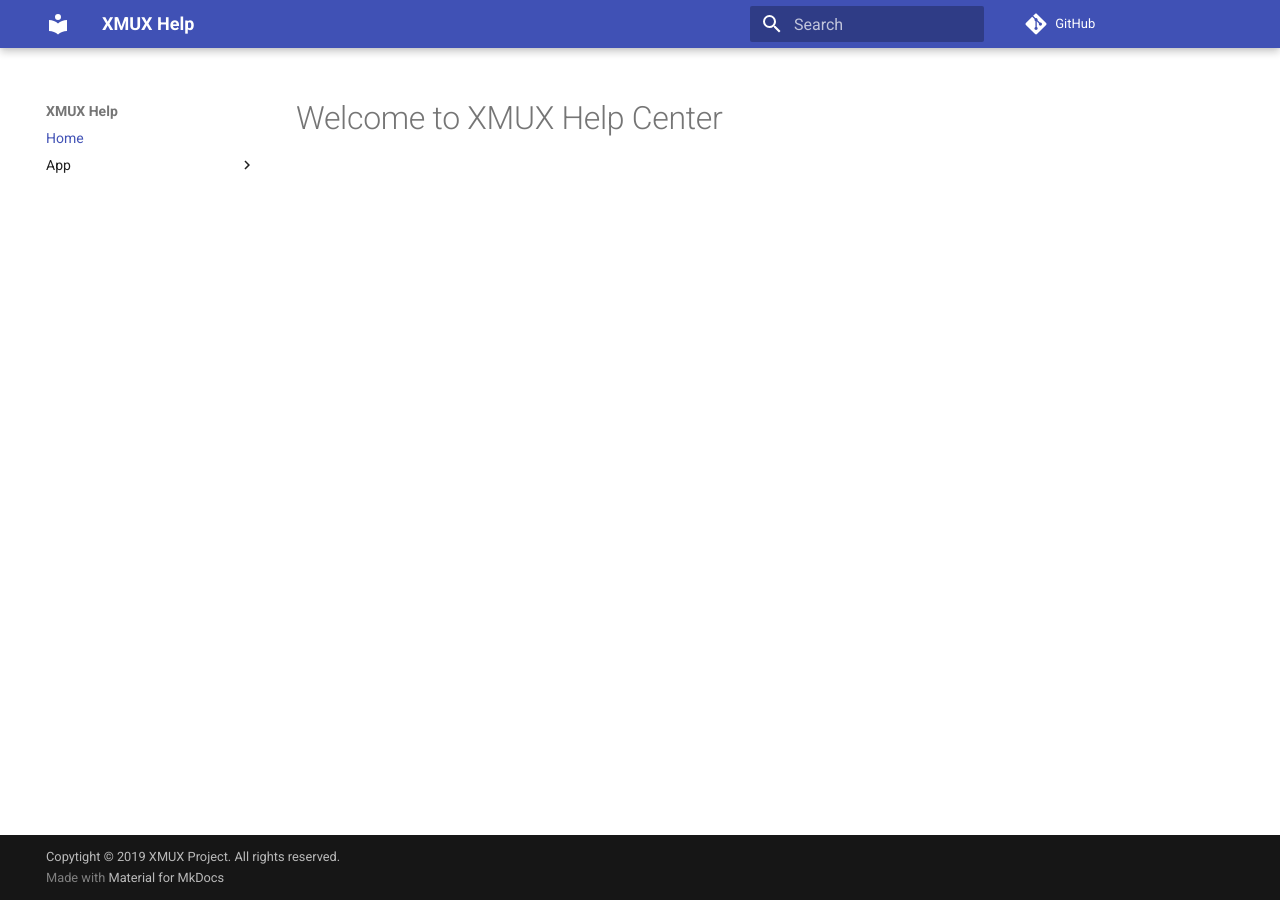
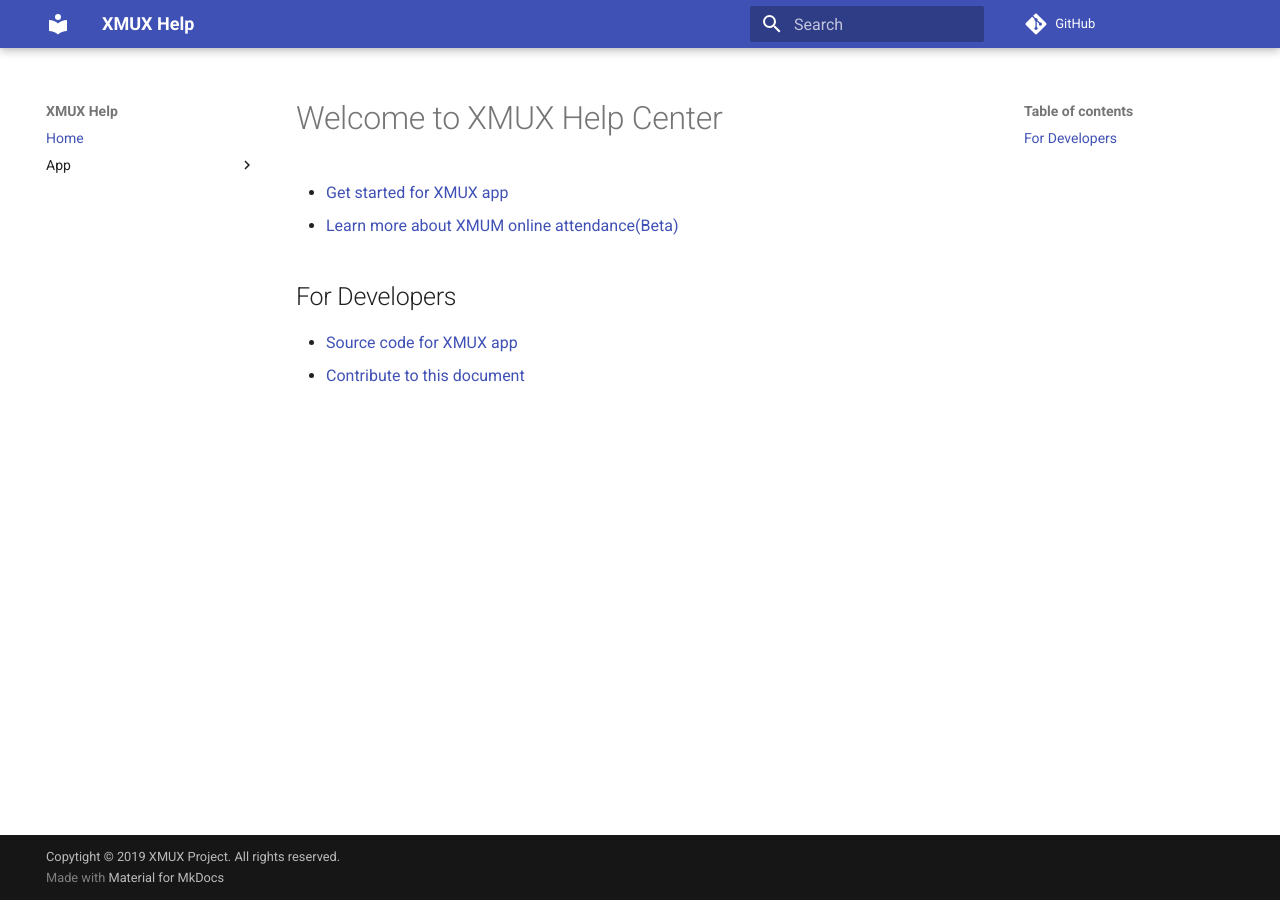
Before and after one commit to XMUMY/docs, an MkDocs documentation site: the page built from docs/index.md, in a window 1280 px wide. Built offline with MkDocs 1.6.1 and Material for MkDocs 9.7.7, drawn with Linux system fonts in a browser that asks for light colours; comment, search, counter and statistics services are not loaded.

```diff
--- a/docs/index.md
+++ b/docs/index.md
@@ -1 +1,9 @@
 # Welcome to XMUX Help Center
+
+- [Get started for XMUX app](/app/get-started)
+- [Learn more about XMUM online attendance(Beta)](/app/online-attendance)
+
+## For Developers
+
+- [Source code for XMUX app](https://github.com/X-dea/XMUX)
+- [Contribute to this document](https://git.xdea.xyz/XMUX/docs)
```
Also changed, not shown: .gitlab-ci.yml (+9 -1 lines), firebase.json (added), 1 other file.
